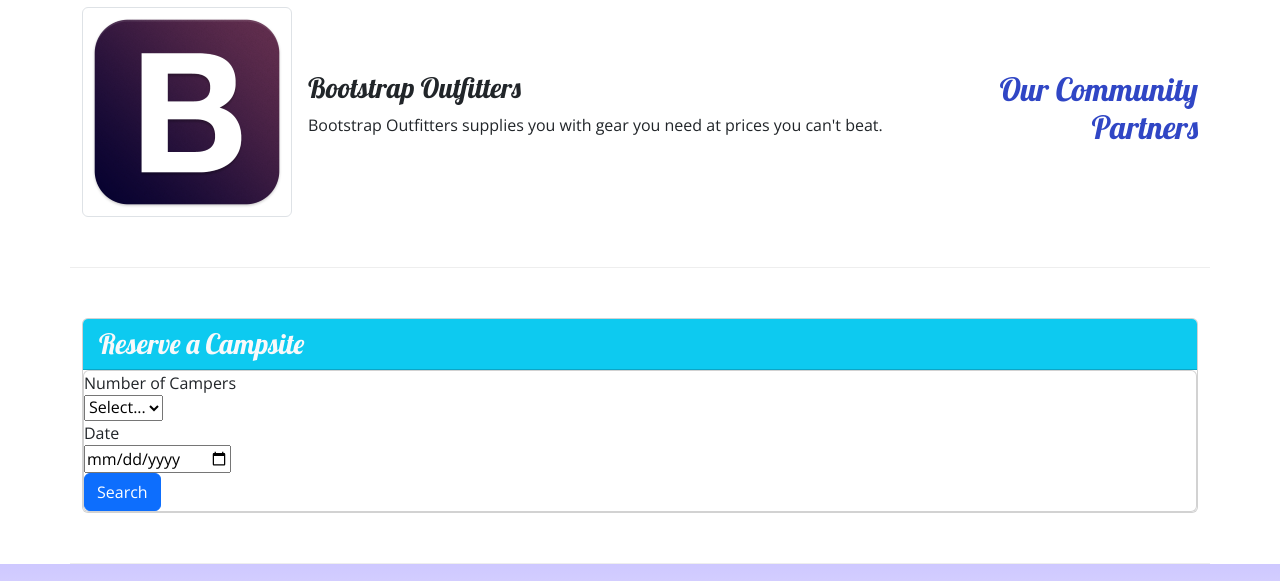
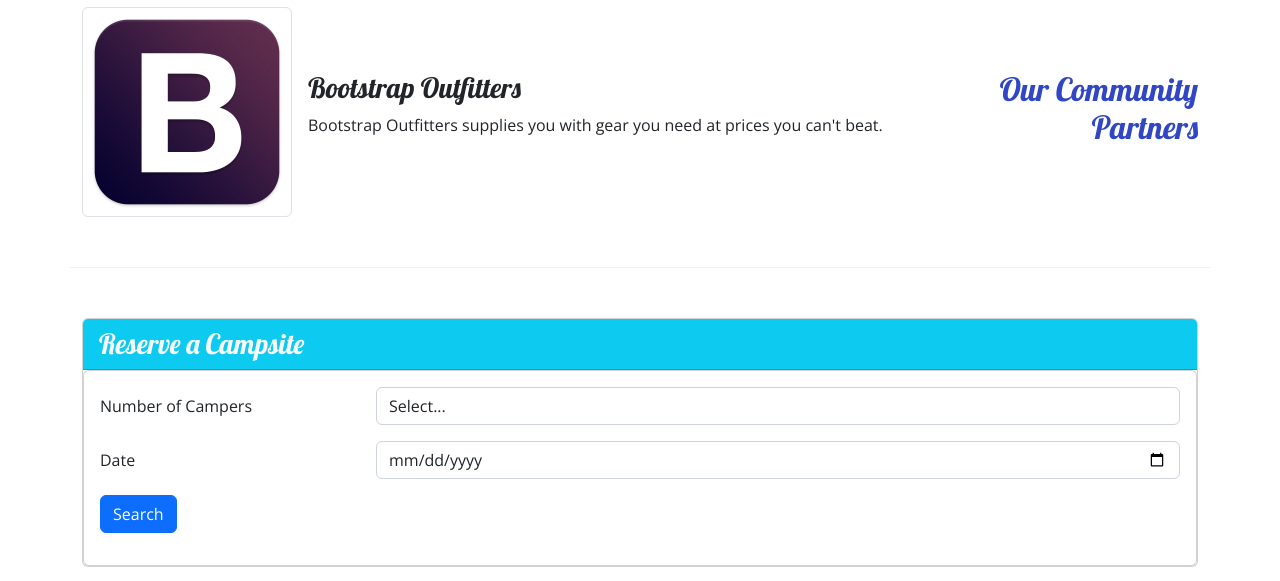
Before and after one commit to jessinaka21/nucampsite, a plain HTML site: page index.html in a window 1280 px wide. Shown: the part 885-1466 px from the top of the page. Drawn offline with nearby package versions, Linux system fonts and the light colour scheme.

Commit message:
Week 3 Workshop Assignment

```diff
--- a/index.html
+++ b/index.html
@@ -33,7 +33,7 @@
             <h1>Nucamp</h1>
             <h2>a better way to camp</h2>
           </div>
-          <div class="col-md-4 col-xl-2 .col-ms-4">
+          <div class="col-md-4 col-xl-2 col-ms-4">
             <a href="#reserveForm">
             <button type="button" class="btn btn-info text-light">
               Reserve Campsite
@@ -49,7 +49,7 @@
         <a class="navbar-brand" href="#"><img src="img/logo.png" height="30" width="30" /></a>
    <button class="navbar-toggler" type="button" data-bs-toggle="collapse" data-bs-target="#nucampNavbar">
       <button
-        class="navbar-toggler ms-auto"
+        class="navbar-toggler"
         type="button"
         data-bs-toggle="collapse"
         data-bs-target="#nucampNavbar"
@@ -122,12 +122,13 @@
 <div class="col sm-9 mx-auto">
   <div class="card">
     <h3 class="card-header bg-info text-light">Reserve a Campsite</h3>
-    <div class="card body">
+    <div class="card">
+  <div class="card-body">
     <form id="reserveForm">
-        <div class="row">
-<label for="campernumber">Number of Campers</label>
-<div class="col">
-          <select id="campernumber" name="country">
+      <div class="mb-3 row">
+        <label for="campernumber" class="col-sm-3 col-form-label">Number of Campers</label>
+        <div class="col-sm-9">
+          <select id="campernumber" name="campernumber" class="form-control">
             <option>Select...</option>
             <option value="one">1</option>
             <option value="two">2</option>
@@ -138,18 +139,19 @@
           </select>
         </div>
       </div>
-        <div class="row">
-<label for="date">Date</label>
-<div class="col">
-<input type="date" id="date" name="date">
+      <div class="mb-3 row">
+        <label for="date" class="col-sm-3 col-form-label">Date</label>
+        <div class="col-sm-9">
+          <input type="date" id="date" name="date" class="form-control">
         </div>
       </div>
-        <div class="row">
-<div class="column">
+      <div class="mb-3 row">
+        <div class="col">
           <button type="submit" class="btn btn-primary">Search</button>
         </div>
       </div>
     </form>
+  </div>
 </div>
   </div>
 </div>
```
Also changed, not shown: aboutus.html (+5 -0 lines), contactus.html (+5 -0 lines). Lines whose indentation alone changed are shown as unchanged.
